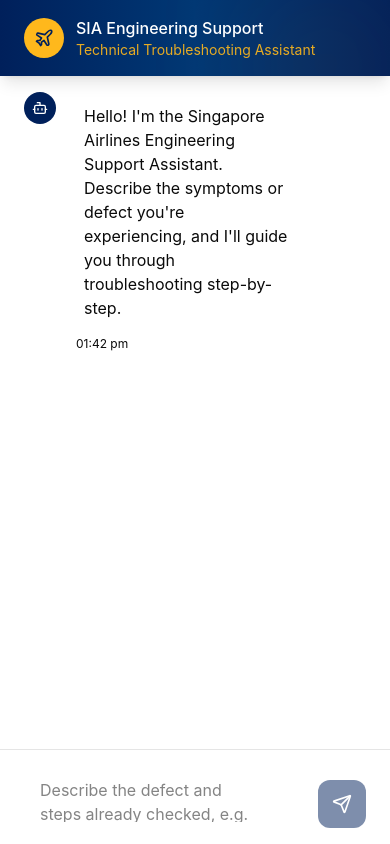
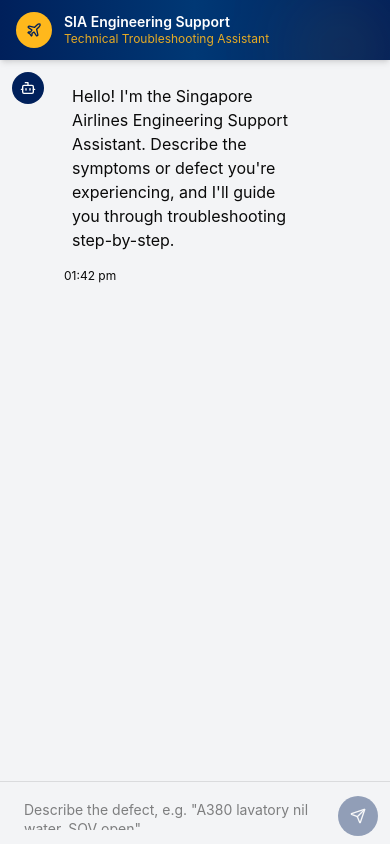
Before and after one commit to henrytanziyang/SIA-Chatbot, a React (Vite) app: page / in a window 390 px wide. Built offline with nearby package versions, Linux system fonts and the light colour scheme; no server answers.

Commit message:
Resize to mobile

```diff
--- a/src/app/App.tsx
+++ b/src/app/App.tsx
@@ -577,35 +577,41 @@
   const lastOptionsIndex = messages.reduce((acc, msg, i) => msg.options ? i : acc, -1);
 
   return (
-    <div className="size-full flex flex-col bg-background">
-      {/* Header */}
-      <div className="relative bg-gradient-to-r from-[#00205B] via-[#003875] to-[#00205B] text-white px-6 py-4 shadow-lg overflow-hidden">
-        <div className="absolute top-0 right-0 w-32 h-32 bg-[#FFB81C]/10 rounded-full blur-3xl"></div>
+    // Outer shell — fills the full viewport on mobile, caps at phone width on desktop
+    <div className="flex justify-center items-stretch min-h-screen bg-gray-100">
+      <div className="relative flex flex-col w-full max-w-md min-h-screen bg-background shadow-2xl overflow-hidden">
+
+        {/* ── Status bar spacer (iOS safe area) ── */}
+        <div className="h-safe-top bg-[#00205B]" style={{ paddingTop: 'env(safe-area-inset-top)' }} />
+
+        {/* ── Header ── */}
+        <div className="relative bg-gradient-to-r from-[#00205B] via-[#003875] to-[#00205B] text-white px-4 py-3 shadow-md overflow-hidden flex-shrink-0">
+          <div className="absolute top-0 right-0 w-24 h-24 bg-[#FFB81C]/10 rounded-full blur-2xl" />
           <div className="relative flex items-center gap-3">
-          <div className="w-10 h-10 bg-[#FFB81C] rounded-full flex items-center justify-center">
-            <Plane className="w-5 h-5 text-[#00205B]" />
+            <div className="w-9 h-9 bg-[#FFB81C] rounded-full flex items-center justify-center flex-shrink-0">
+              <Plane className="w-4 h-4 text-[#00205B]" />
             </div>
-          <div>
-            <h1 className="text-white">SIA Engineering Support</h1>
-            <p className="text-sm text-[#FFB81C]/90">Technical Troubleshooting Assistant</p>
+            <div className="min-w-0">
+              <h1 className="text-white text-sm font-semibold leading-tight truncate">SIA Engineering Support</h1>
+              <p className="text-[#FFB81C]/90 text-xs truncate">Technical Troubleshooting Assistant</p>
             </div>
           </div>
         </div>
 
-      {/* Messages */}
-      <div className="flex-1 overflow-y-auto px-6 py-4 space-y-4">
+        {/* ── Messages ── */}
+        <div className="flex-1 overflow-y-auto px-3 py-3 space-y-3">
           {messages.map((message, index) => (
-          <div key={message.id} className="space-y-3">
+            <div key={message.id} className="space-y-2">
               {message.isAutoAnswered ? (
-              <div className="flex gap-3">
-                <div className="flex-shrink-0 w-8 h-8 rounded-full flex items-center justify-center bg-[#00205B]/40">
-                  <Plane className="w-4 h-4 text-white/70" />
+                <div className="flex gap-2">
+                  <div className="flex-shrink-0 w-7 h-7 rounded-full flex items-center justify-center bg-[#00205B]/40">
+                    <Plane className="w-3.5 h-3.5 text-white/70" />
                   </div>
-                <div className="flex flex-col gap-1 max-w-[75%]">
-                  <div className="px-4 py-2 bg-muted/50 rounded-xl text-xs text-muted-foreground whitespace-pre-wrap opacity-70">
+                  <div className="flex flex-col gap-1 max-w-[80%]">
+                    <div className="px-3 py-1.5 bg-muted/50 rounded-xl text-xs text-muted-foreground whitespace-pre-wrap opacity-70">
                       {message.content}
                     </div>
-                  <div className="px-3 py-1.5 bg-[#00205B]/10 rounded-lg text-xs text-[#00205B] font-medium self-start">
+                    <div className="px-2.5 py-1 bg-[#00205B]/10 rounded-lg text-xs text-[#00205B] font-medium self-start">
                       ✓ {message.autoAnswerLabel}
                     </div>
                   </div>
@@ -618,8 +624,8 @@
                 />
               )}
               {message.options && index === lastOptionsIndex && !isTyping && (
-              <div className="flex justify-start">
-                <div className="max-w-[70%] ml-11">
+                <div className="flex justify-start pl-9">
+                  <div className="w-full max-w-[85%]">
                     <OptionButtons
                       options={message.options}
                       onSelect={handleOptionSelect}
@@ -631,15 +637,15 @@
           ))}
 
           {isTyping && (
-          <div className="flex gap-3">
-            <div className="flex-shrink-0 w-8 h-8 rounded-full flex items-center justify-center bg-[#00205B]">
-              <span className="text-white text-xs">•••</span>
+            <div className="flex gap-2">
+              <div className="flex-shrink-0 w-7 h-7 rounded-full flex items-center justify-center bg-[#00205B]">
+                <span className="text-white text-xs leading-none">•••</span>
               </div>
-            <div className="flex items-center px-4 py-3 bg-muted rounded-2xl">
+              <div className="flex items-center px-3 py-2.5 bg-muted rounded-2xl">
                 <div className="flex gap-1">
-                <span className="w-2 h-2 bg-muted-foreground rounded-full animate-bounce" style={{ animationDelay: '0ms' }}></span>
-                <span className="w-2 h-2 bg-muted-foreground rounded-full animate-bounce" style={{ animationDelay: '150ms' }}></span>
-                <span className="w-2 h-2 bg-muted-foreground rounded-full animate-bounce" style={{ animationDelay: '300ms' }}></span>
+                  <span className="w-1.5 h-1.5 bg-muted-foreground rounded-full animate-bounce" style={{ animationDelay: '0ms' }} />
+                  <span className="w-1.5 h-1.5 bg-muted-foreground rounded-full animate-bounce" style={{ animationDelay: '150ms' }} />
+                  <span className="w-1.5 h-1.5 bg-muted-foreground rounded-full animate-bounce" style={{ animationDelay: '300ms' }} />
                 </div>
               </div>
             </div>
@@ -647,31 +653,42 @@
           <div ref={messagesEndRef} />
         </div>
 
-      {/* Input */}
-      <div className="border-t bg-card px-6 py-4">
-        <div className="flex gap-2 items-end max-w-4xl mx-auto">
-          <div className="flex-1 relative">
+        {/* ── Input bar (pinned to bottom like WhatsApp) ── */}
+        <div
+          className="flex-shrink-0 border-t bg-card px-3 py-2"
+          style={{ paddingBottom: 'calc(env(safe-area-inset-bottom) + 8px)' }}
+        >
+          <div className="flex gap-2 items-end">
+            <div className="flex-1">
               <textarea
                 value={input}
-              onChange={(e) => setInput(e.target.value)}
+                onChange={(e) => {
+                  setInput(e.target.value);
+                  // Auto-grow textarea
+                  e.target.style.height = 'auto';
+                  e.target.style.height = Math.min(e.target.scrollHeight, 100) + 'px';
+                }}
                 onKeyDown={handleKeyDown}
                 placeholder={
                   currentFlow
-                  ? 'Select an option above, or type your findings to continue...'
-                  : "Describe the defect and steps already checked, e.g. \"A380 lavatory nil water, SOV is open, CD powered\"..."
+                    ? 'Type your findings...'
+                    : 'Describe the defect, e.g. "A380 lavatory nil water, SOV open"'
                 }
-              className="w-full px-4 py-3 pr-12 bg-input-background rounded-xl resize-none focus:outline-none focus:ring-2 focus:ring-[#00205B] min-h-[56px] max-h-[120px]"
                 rows={1}
+                className="w-full px-3 py-2.5 bg-input-background rounded-2xl resize-none focus:outline-none focus:ring-2 focus:ring-[#00205B] text-sm leading-snug"
+                style={{ minHeight: '40px', maxHeight: '100px' }}
               />
             </div>
             <button
               onClick={() => handleSend()}
               disabled={!input.trim() || isTyping}
-            className="flex-shrink-0 w-12 h-12 bg-[#00205B] text-white rounded-xl hover:bg-[#00205B]/90 disabled:opacity-50 disabled:cursor-not-allowed flex items-center justify-center transition-colors"
+              className="flex-shrink-0 w-10 h-10 bg-[#00205B] text-white rounded-full disabled:opacity-40 disabled:cursor-not-allowed flex items-center justify-center transition-all active:scale-95"
             >
-            <Send className="w-5 h-5" />
+              <Send className="w-4 h-4" />
             </button>
           </div>
+        </div>
+
       </div>
     </div>
   );
```
Also changed, not shown: src/app/utils/troubleshooting.ts (+12 -12 lines). Lines whose indentation alone changed are shown as unchanged.
